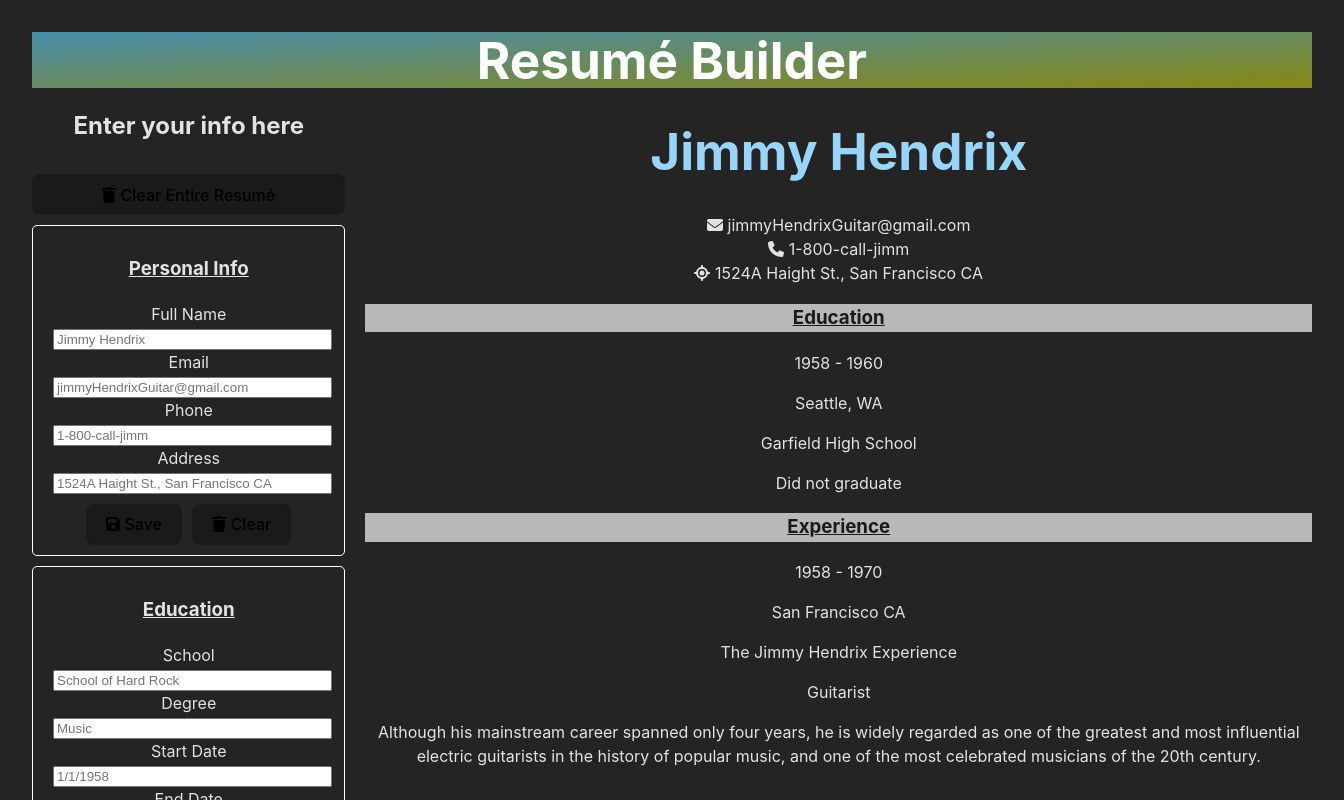
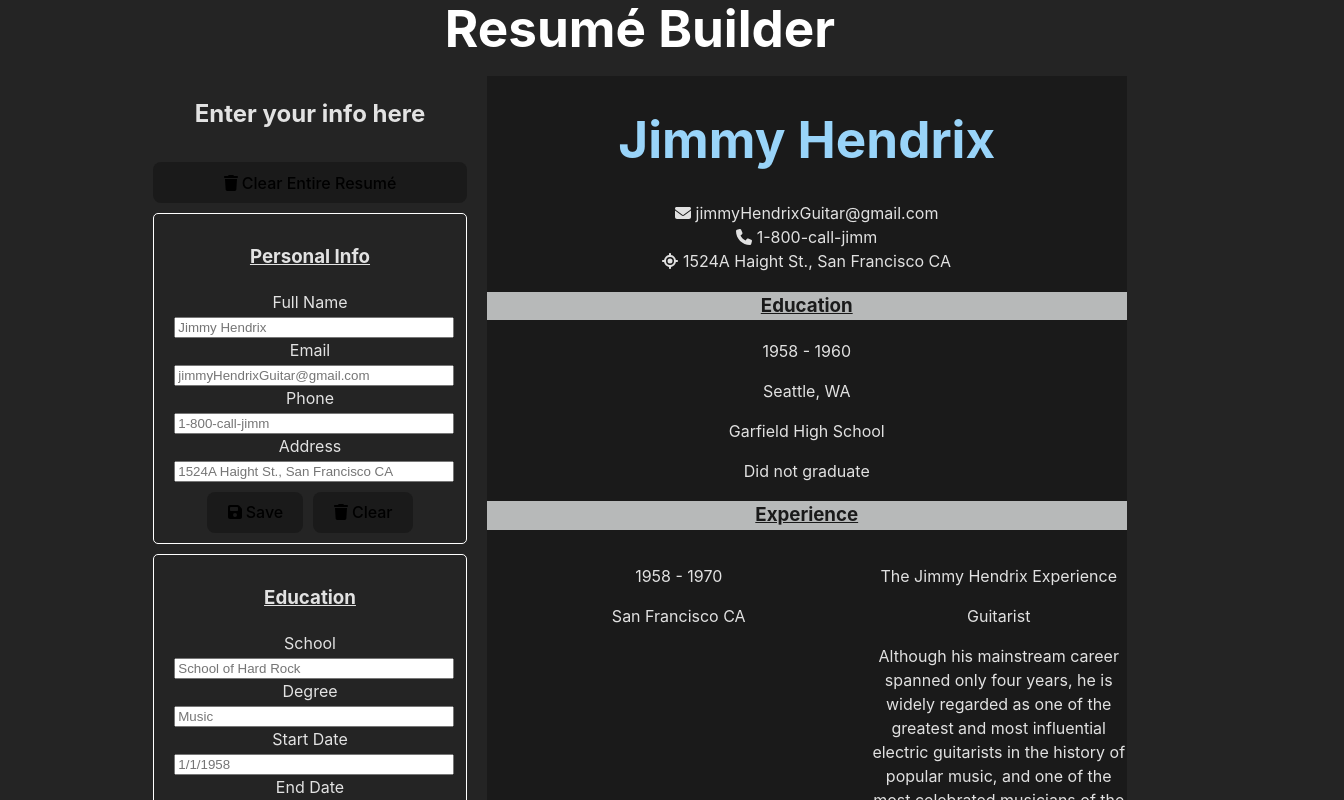
Before and after one commit to kauai-ian/resume-builder-react, a React (Vite) app: page / in a window 1280 px wide. Shown: the top 800 px of the page, 1344 px wide, since content can reach past the window. Built offline with nearby package versions, Linux system fonts and the light colour scheme.

Commit message:
bug fixes with form field clearing

```diff
--- a/src/App.css
+++ b/src/App.css
@@ -1,6 +1,6 @@
 #root {
-  max-width: 1280px;
+
   margin: 0 auto;
-  padding: 2rem;
+
   text-align: center;
 }
--- a/src/App.tsx
+++ b/src/App.tsx
@@ -4,7 +4,7 @@ import Nav from "./components/Nav";
 import Sidebar from "./components/Sidebar";
 import { ResumeDisplay } from "./components/ResumeDisplay";
 import { EducationData, EducationForm } from "./components/EducationForm";
-import React, { useEffect, useState } from "react";
+import React, { useState } from "react";
 import { PersonalForm, PersonalData } from "./components/PersonalForm";
 import { ExperienceData, ExperienceForm } from "./components/ExperienceForm";
 import {
@@ -12,43 +12,28 @@ import {
   templateExperienceData,
   templatePersonalData,
 } from "./components/templateData";
-// parameters to pass in: the forms imported, the resume display jsx, the sidebar display jsx.
-// when user clicks on save, the form submits and new memory is set. The display updates with the new data.
 
-// TODO: the onChange is passed up as props to the App, where it is then set equal to a function to update state.
-
-// useState for personal info, useState for sections seperately
-
-// previous sate when user clicks cancel
-// handler for personal info change
-// handler for ed section info change
 
 export const App: React.FC = () => {
   // 1. personal
-  const [perFormData, setPersonalData] = useState<PersonalData[]>([]);
+  const [perFormData, setPersonalData] = useState<PersonalData[]>([templatePersonalData]);
 
   const handlePersonalFormSubmit = (newPerFormData: PersonalData) => {
     setPersonalData((prevPerData) => [...prevPerData, newPerFormData]);
   };
 
   // 2. education
-  const [edFormData, setEducationData] = useState<EducationData[]>([]);
+  const [edFormData, setEducationData] = useState<EducationData[]>([templateEducationData]);
 
   const handleEducationFormSubmit = (newEdFormData: EducationData) => {
     setEducationData((prevEdData) => [...prevEdData, newEdFormData]);
   };
   // 3. experience
-  const [expFormData, setExperienceData] = useState<ExperienceData[]>([]);
+  const [expFormData, setExperienceData] = useState<ExperienceData[]>([templateExperienceData]);
 
   const handleExperienceFormSubmit = (newExpFormData: ExperienceData) => {
     setExperienceData((prevExpData) => [...prevExpData, newExpFormData]);
   };
-
-  useEffect(() => {
-    setPersonalData([templatePersonalData]);
-    setEducationData([templateEducationData]);
-    setExperienceData([templateExperienceData]);
-  }, []);
 
   const clearResume = () => {
     setPersonalData([]);
@@ -80,10 +65,9 @@ export const App: React.FC = () => {
             educationData={edFormData}
             experienceData={expFormData}
           />{" "}
-          {/* have to pass the formData into educationData so it can be lifted up through state and passed down as props to the form.  */}
         </Main>
-      </Container>
-    </>
+      </Container >
+    </ >
   );
 };
 
@@ -95,5 +79,7 @@ const Container = styled.div`
 `;
 
 const Main = styled.div`
-  flex: 1;
+  width: 50vw;
+  max-width: 800px;
+  background-color: #1a1a1a;;
 `;
--- a/src/components/EducationForm.tsx
+++ b/src/components/EducationForm.tsx
@@ -34,15 +34,6 @@ export const EducationForm: React.FC<{
       id: uuid(),
     };
     onFormSubmit(newFormData);
-
-    setFormData({
-      school: "",
-      degree: "",
-      startDate: "",
-      endDate: "",
-      location: "",
-      id: "",
-    });
     console.log("Save education", newFormData);
   };
 
--- a/src/components/ExperienceForm.tsx
+++ b/src/components/ExperienceForm.tsx
@@ -34,16 +34,6 @@ export const ExperienceForm: React.FC<{
       id: uuid(),
     };
     onFormSubmit(newFormData);
-
-    setFormData({
-      company: "",
-      position: "",
-      startDate: "",
-      endDate: "",
-      location: "",
-      description: "",
-      id: "",
-    });
     console.log("Save experience", newFormData);
   };
 
--- a/src/components/ExperienceInfo.tsx
+++ b/src/components/ExperienceInfo.tsx
@@ -1,4 +1,6 @@
 import React from "react";
+import styled from "styled-components";
+
 
 export type ExperienceDataProps = {
   company: string;
@@ -10,31 +12,43 @@ export type ExperienceDataProps = {
   id: string;
 };
 
-export const ExperienceInfo: React.FC<ExperienceDataProps> =({
+export const ExperienceInfo: React.FC<ExperienceDataProps> = ({
   company,
-    position,
-    startDate,
-    endDate,
-    location,
-    description,
+  position,
+  startDate,
+  endDate,
+  location,
+  description,
 }) => {
-
   return (
-    <div>
-      <div>
+    <Container>
+      <LeftDiv>
         <p>
           {startDate}
           {startDate && endDate && <span> - </span>}
           {endDate}
         </p>
         <p>{location}</p>
-      </div>
+      </LeftDiv>
 
-      <div>
+      <RightDiv>
         <p>{company}</p>
         <p>{position}</p>
         <p>{description}</p>
-      </div>
-    </div>
-  )
-}
+      </RightDiv>
+    </Container>
+  );
+};
+const Container = styled.div`
+  display: flex;
+  flex-direction: row;
+`;
+
+const LeftDiv = styled.div`
+  flex: 1;
+`;
+
+const RightDiv = styled.div`
+  flex: 2;
+  max-width: 20vw;
+`;
--- a/src/components/PersonalForm.tsx
+++ b/src/components/PersonalForm.tsx
@@ -30,13 +30,6 @@ export const PersonalForm: React.FC<{
       id: uuid(),
     };
     onFormSubmit(newFormData);
-    setFormData({
-      fullName: "",
-      email: "",
-      phone: "",
-      address: "",
-      id: "",
-    });
     console.log("save personal data", newFormData);
   };
 
--- a/src/index.css
+++ b/src/index.css
@@ -11,8 +11,12 @@
   text-rendering: optimizeLegibility;
   -webkit-font-smoothing: antialiased;
   -moz-osx-font-smoothing: grayscale;
+
   width: 100vw;
   padding: 0;
+
+  margin: 0 auto;
+  text-align: center;
 }
 
 a {
@@ -68,11 +72,6 @@ button:focus-visible {
 
 .title {
   color: rgb(255, 255, 255);
-  background-image: linear-gradient(
-    to bottom right,
-    rgba(95, 207, 255, 0.614),
-    rgba(255, 255, 0, 0.456)
-  );
-  margin: 0;
+  margin: 0 0 20px;
   padding: 0;
 }
```
